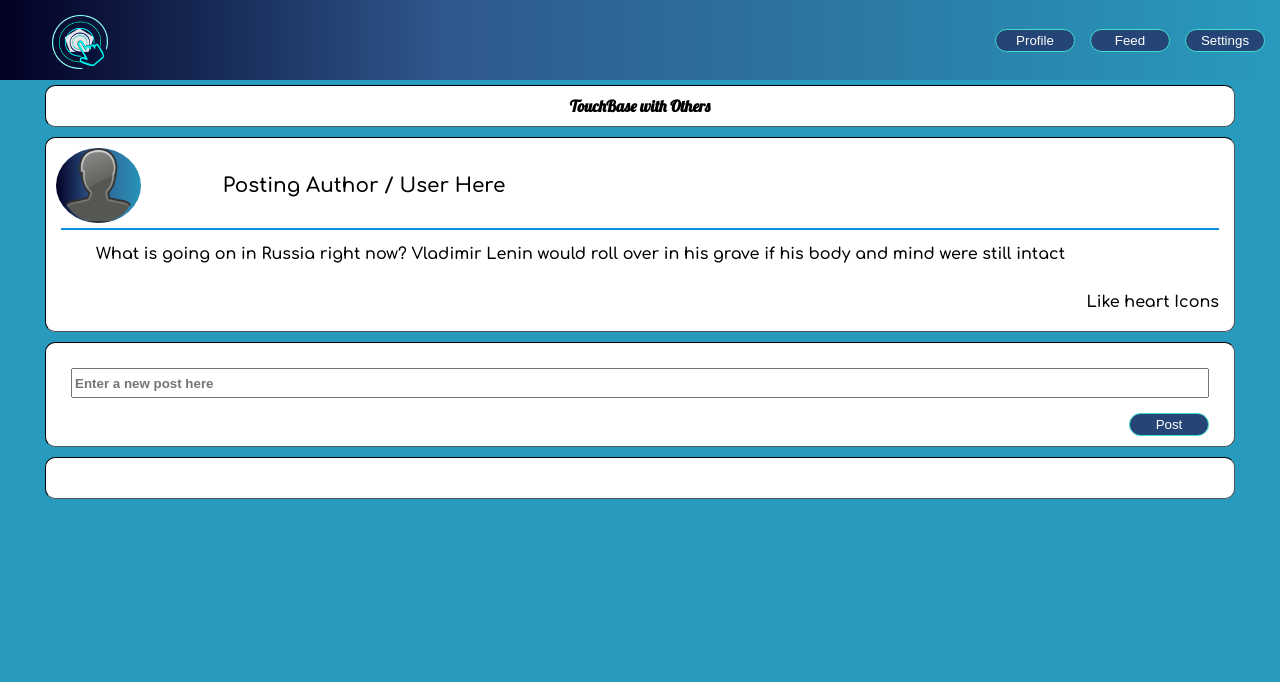
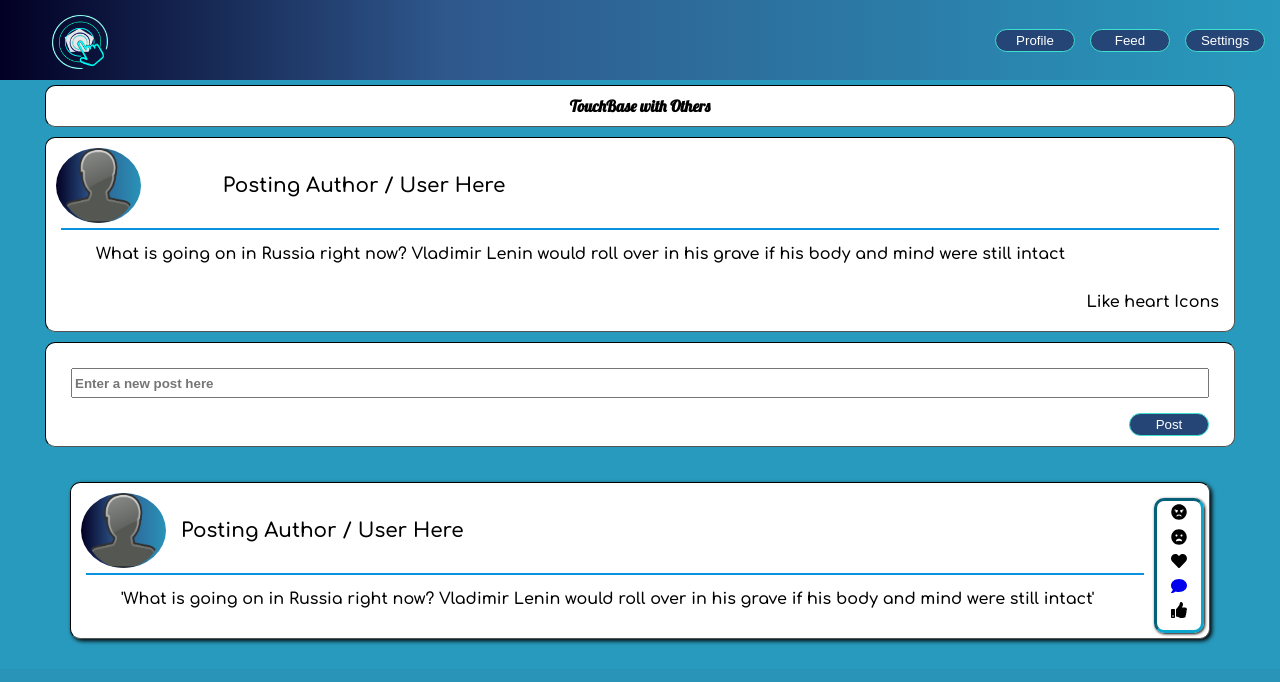
Before and after one commit to Mass812/TouchBase, a React (Create React App) app: page /specific_post in a window 1280 px wide. Shown: the top 682 px of the page. Built offline with nearby package versions, Linux system fonts and the light colour scheme.

Commit message:
many modifications in order to use display components and still be able to use grid layout on parent component structure. Specifically worked on Touchbase component included into Posting Component

```diff
--- a/src/App.js
+++ b/src/App.js
@@ -1,7 +1,6 @@
 import React from 'react';
 import './index.css';
 import { Route, Switch, BrowserRouter as Router } from 'react-router-dom';
-import SpecificPost from './Components/SpecificPost/SpecificPost';
 import Posting from './Components/Posting/Posting';
 import SignIn from './Components/AuthSignUpOrInComponents/SignIn/SignIn';
 import SignUp from './Components/AuthSignUpOrInComponents/SignUp/CreateAccount';
@@ -13,10 +12,10 @@ function App() {
 		<Router>
 			<Switch>
 				<Route path='/' exact={true} component={NotIdentifiedScreen} />
-				<Route path='/specific_post' component={SpecificPost} />
-				<Route path='/sign_in'  component={SignIn} />
-				<Route path='/sign_up'  component={SignUp} />
-				<Route path='/feed'  component={Feed} />
+				<Route path='/specific_post' component={Posting} />
+				<Route path='/sign_in' component={SignIn} />
+				<Route path='/sign_up' component={SignUp} />
+				<Route path='/feed' component={Feed} />
 			</Switch>
 		</Router>
 	);
--- a/src/Components/Navbar/Navbar.scss
+++ b/src/Components/Navbar/Navbar.scss
@@ -1,5 +1,5 @@
 .navbar {
-	height: 10vh;
+	height: auto;
 	width: 100vw;
 	color: white;
 	position: sticky;
--- a/src/Components/Posting/Posting.jsx
+++ b/src/Components/Posting/Posting.jsx
@@ -1,30 +1,36 @@
 import React, { useState } from 'react';
 import PostingBody from './PostingBody';
+import Navbar from '../Navbar/Navbar';
+import './PostingBody.scss';
 
 const Posting = () => {
 	const [ responsePost, setResponsePost ] = useState('');
-	const [ storedResponsePost, setStoredResponsePost ] = useState('');
-
+	const [ storedUserComment, setStoredUserComment ] = useState('');
 
 	const responseMainPost = (e) => {
 		setResponsePost(e.target.value);
 	};
 
 	const storeThisResponsePost = (e) => {
-		if (e.target.value !== '') {
-			setStoredResponsePost(e.target.value);
+		if (e.target.value.trim() !== '') {
+			setStoredUserComment(e.target.value);
 		}
 	};
 
-	console.log('stored response', storedResponsePost);
+	console.log('stored response', storedUserComment);
 
 	return (
-		<PostingBody
-			responseMainPost={responseMainPost}
-			responsePost={responsePost}
-			storeThisResponsePost={storeThisResponsePost}
-            storedResponsePost={storedResponsePost}
-		/>
+		<div >
+
+			<Navbar />
+			<PostingBody
+				responseMainPost={responseMainPost}
+				responsePost={responsePost}
+				storeThisResponsePost={storeThisResponsePost}
+				storedUserComment={storedUserComment}
+			/>
+		</div>
+
 	);
 };
 export default Posting;
--- a/src/Components/Posting/PostingBody.jsx
+++ b/src/Components/Posting/PostingBody.jsx
@@ -1,5 +1,7 @@
 import React from 'react';
 import './PostingBody.scss';
+import '../TouchBaseCard/TouchBaseCard.scss'
+import TouchBaseCard from '../TouchBaseCard/TouchBaseCard'
 
 const PostingBody = (props) => {
 	const defaultImage = require('../../Assets/default.png');
@@ -11,7 +13,7 @@ const PostingBody = (props) => {
 					<span>TouchBase with Others</span>
 				</div>
 
-				<div className='tb-card-original-post'>
+				 <div className='tb-card-original-post'>
 					<div className='postingPicture'>
 						<img
 							src={defaultImage}
@@ -27,10 +29,12 @@ const PostingBody = (props) => {
 					</div>
 					<div className='like-span'>Like heart Icons</div>
 				</div>
-
-				<div className='post-comments-container'>{props.storedResponsePost}</div>
+				<div className='post-comments-container'>
+				<TouchBaseCard  condition = {props.storedUserComment}/>
+</div>
+				{/* <div className='post-comments-container'>{props.responsePost}</div> */}
 				<div className='response-input-container'>
-					{!props.storedResponsePost ? (
+					{!props.storedUserComment ? (
 						<div>
 							<div className='typed-post'> {props.responsePost} </div>
 
--- a/src/Components/Posting/PostingBody.scss
+++ b/src/Components/Posting/PostingBody.scss
@@ -16,7 +16,7 @@ $background: rgb(2, 0, 36);
 
 .tb-card-container {
 	background: rgb(40, 154, 189);
-	height: 90vh;
+	height: max-content;
 	width: 100vw;
 	display: grid;
 	grid-template-columns: 3fr 3fr;
@@ -30,6 +30,7 @@ $background: rgb(2, 0, 36);
 	text-align: center;
 	align-content: flex-start;
 }
+
 
 .tb-posting-title {
 	grid-area: pageTitle;
@@ -147,11 +148,12 @@ $background: rgb(2, 0, 36);
 }
 
 .post-comments-container {
+	background-color:  rgb(40,154,189);
 	grid-area: responsesFeed;
 	font-size: $font_size;
 	font-family: $font;
 	font-weight: $comm_boldness;
-	background-color: $inBodyColor;
+
 	text-align: left;
 	justify-content: center;
 	align-content: right;
@@ -159,7 +161,7 @@ $background: rgb(2, 0, 36);
 	color: black;
 	margin: 5px;
 	border-radius: 10px;
-	border: .5px inset black;
+
 }
 .response-input-container {
 	grid-area: respondWithPost;
--- a/src/Components/SpecificPost/SpecificPost.jsx
+++ /dev/null
@@ -1,14 +0,0 @@
-import React from 'react';
-import './SpecificPost.scss';
-import Navbar from '../Navbar/Navbar';
-import Posting from '../Posting/Posting';
-
-const SpecificPost = () => {
-	return (
-		<div className='specific -post-container'>
-			<Navbar />
-			<Posting />
-		</div>
-	);
-};
-export default SpecificPost;
--- a/src/Components/SpecificPost/SpecificPost.scss
+++ /dev/null
@@ -1,5 +0,0 @@
-.specific-post-container {
-	height: 100vh;
-	width: 100vw;
-	background-color: lightcyan;
-}
--- a/src/Components/TouchBaseCard/TouchBaseCard.jsx
+++ b/src/Components/TouchBaseCard/TouchBaseCard.jsx
@@ -10,7 +10,7 @@ import {
 } from '@fortawesome/free-solid-svg-icons';
 import { Link } from 'react-router-dom';
 
-const TouchBaseCard = () => {
+const TouchBaseCard = (props) => {
 	const defaultImage = require('../../Assets/default.png');
 
 	return (
@@ -24,10 +24,16 @@ const TouchBaseCard = () => {
 					/>
 				</div>
 				<div className='touchbase-user-handle'> Posting Author / User Here </div>
-				<div className='user-handle-post-body'>
-					What is going on in Russia right now? Vladimir Lenin would roll over
-					in his grave if his body and mind were still intact{' '}
-				</div>
+
+				{!props.condition ? (
+					<div className='user-handle-post-body'>
+						{' '}
+						'What is going on in Russia right now? Vladimir Lenin would roll
+						over in his grave if his body and mind were still intact'{' '}
+					</div>
+				) : (
+					<div className='user-handle-post-body'>{props.condition}</div>
+				)}
 				<div className='side-panel'>
 					<span id='angry'>
 						<FontAwesomeIcon icon={faAngry} />
--- a/src/Components/TouchBaseCard/TouchBaseCard.scss
+++ b/src/Components/TouchBaseCard/TouchBaseCard.scss
@@ -13,7 +13,7 @@ $gradient: linear-gradient(
 $background: rgb(2, 0, 36);
 
 .touchbase-card {
-	grid-area: originalPost;
+	grid-area: responseFeed;
 	font-size: $font_size;
 	font-family: $font;
 	font-weight: $comm_boldness;
--- a/src/index.css
+++ b/src/index.css
@@ -9,7 +9,7 @@ html {
 }
 
 body {
-
+	background: rgba(41, 147, 184, 1);
 	margin: 0;
 	font-family: -apple-system, BlinkMacSystemFont, 'Segoe UI', 'Roboto', 'Oxygen',
 		'Ubuntu', 'Cantarell', 'Fira Sans', 'Droid Sans', 'Helvetica Neue', sans-serif;
```
Also changed, not shown: src/Assets/Button/Button.jsx (deleted, +0 -7 lines), src/Assets/Button/Button.scss (deleted, +0 -13 lines).
